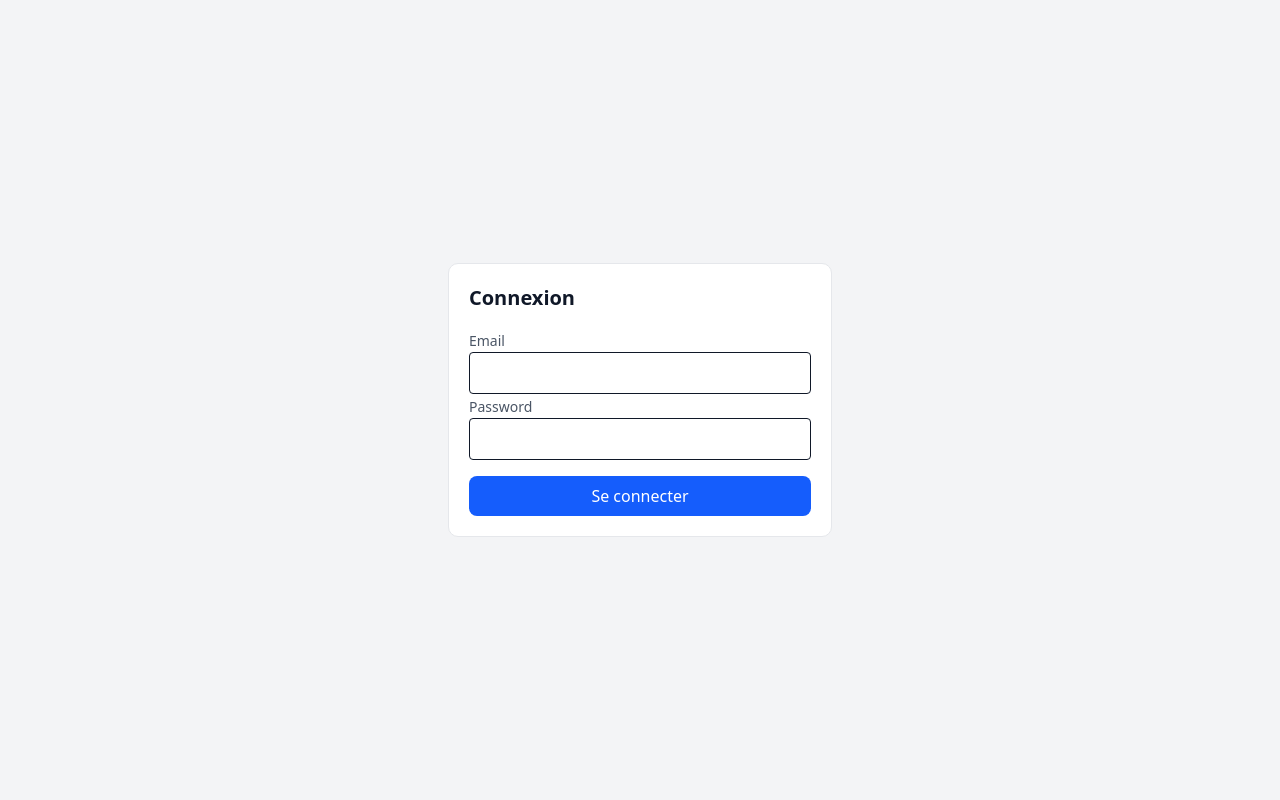
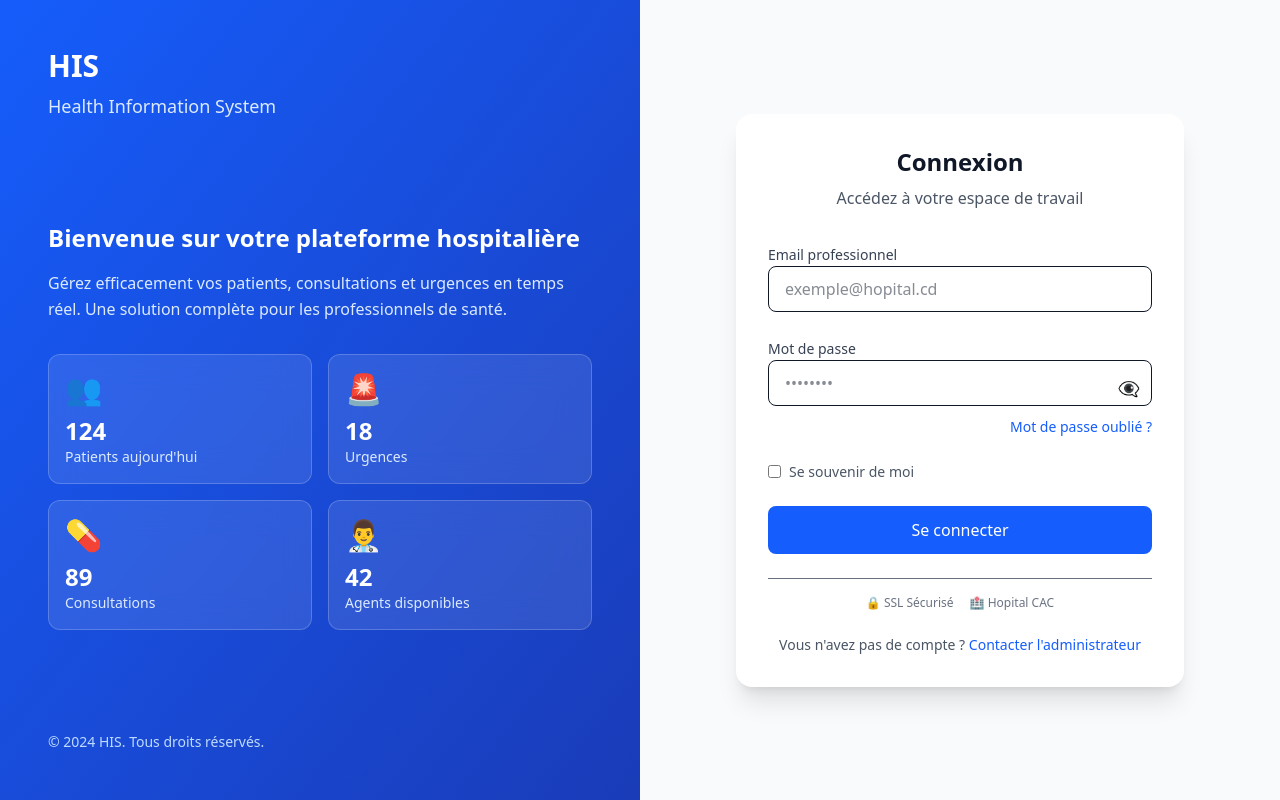
Before and after one commit to FredDev12/his-frontend, a Vue app: page /login in a window 1280 px wide. Built offline with nearby package versions, Linux system fonts and the light colour scheme.

Commit message:
correction page login

```diff
--- a/src/components/ui/BaseInput.vue
+++ b/src/components/ui/BaseInput.vue
@@ -28,35 +28,56 @@ const props = defineProps({
     type: String,
     default: "off",
   },
+  showPasswordToggle: {
+    type: Boolean,
+    default: false
+  }
 })
 
-const emit = defineEmits(["update:modelValue", "blur", "focus", "keydown"])
+const emit = defineEmits(["update:modelValue", "blur", "focus", "keydown", "toggle-password"])
 
 const onInput = (e) => {
   emit("update:modelValue", e.target.value)
 }
+
+const togglePassword = () => {
+  emit("toggle-password")
+}
+
 </script>
 
 <template>
   <div class="space-y-1">
-    <label v-if="label" class="text-sm text-gray-600">
+    <label v-if="label" class="text-sm font-medium text-gray-700">
       {{ label }}
     </label>
 
+    <div class="relative">
       <input
         :type="type"
         :value="modelValue"
         :placeholder="placeholder"
         :disabled="disabled"
         :autocomplete="autocomplete"
-      class="w-full border rounded px-3 py-2 focus:outline-none focus:ring-2 focus:ring-blue-200 disabled:bg-gray-100"
+        class="w-full border rounded-lg px-4 py-2.5 focus:outline-none focus:ring-2 focus:ring-blue-200 disabled:bg-gray-100 transition"
+        :class="{ 'border-red-500': error }"
         @input="onInput"
         @blur="$emit('blur', $event)"
         @focus="$emit('focus', $event)"
         @keydown="$emit('keydown', $event)"
       />
 
-    <p v-if="error" class="text-xs text-red-600">
+      <button
+        v-if="showPasswordToggle"
+        type="button"
+        @click="togglePassword"
+        class="absolute right-3 top-1/2 -translate-y-1/2 text-gray-400 hover:text-gray-600"
+      >
+        <span>{{ type === 'password' ? '👁️' : '👁️‍🗨️' }}</span>
+      </button>
+    </div>
+
+    <p v-if="error" class="text-xs text-red-600 mt-1">
       {{ error }}
     </p>
   </div>
--- a/src/pages/auth/Login.vue
+++ b/src/pages/auth/Login.vue
@@ -1,57 +1,294 @@
 <script setup>
-
-import { ref } from "vue"
+import { ref, computed } from "vue"
 import { useRouter } from "vue-router"
-
 import BaseButton from "../../components/ui/BaseButton.vue"
 import BaseInput from "../../components/ui/BaseInput.vue"
-
 import { useAuthStore } from "../../stores/auth.store"
+import { useToastStore } from "../../stores/toast.store"
 
 const router = useRouter()
+const auth = useAuthStore()
+const toast = useToastStore()
 
-const auth = useAuthStore()
-
+// Form state
 const email = ref("")
 const password = ref("")
+const showPassword = ref(false)
+const rememberMe = ref(false)
+const loading = ref(false)
 
-const submit = async ()=>{
+// Validation
+const errors = ref({})
 
-await auth.login({
-email:email.value,
-password:password.value
-})
+// Stats pour l'affichage (simulées)
+const stats = ref([
+  { label: "Patients aujourd'hui", value: "124", icon: "👥", color: "blue" },
+  { label: "Urgences", value: "18", icon: "🚨", color: "red" },
+  { label: "Consultations", value: "89", icon: "💊", color: "green" },
+  { label: "Agents disponibles", value: "42", icon: "👨‍⚕️", color: "purple" }
+])
 
-router.push("/")
+const validateForm = () => {
+  const newErrors = {}
 
+  if (!email.value) {
+    newErrors.email = "L'email est requis"
+  } else if (!/\S+@\S+\.\S+/.test(email.value)) {
+    newErrors.email = "Email invalide"
+  }
+
+  if (!password.value) {
+    newErrors.password = "Le mot de passe est requis"
+  } else if (password.value.length < 6) {
+    newErrors.password = "Minimum 6 caractères"
+  }
+
+  errors.value = newErrors
+  return Object.keys(newErrors).length === 0
 }
 
+const submit = async () => {
+  if (!validateForm()) return
+
+  loading.value = true
+  try {
+    // Simulation d'appel API (à remplacer par votre vrai login)
+    await new Promise(resolve => setTimeout(resolve, 1000))
+
+    // TODO: Remplacer par votre vrai login
+    // await auth.login({
+    //   email: email.value,
+    //   password: password.value
+    // })
+
+    toast.add("Connexion réussie !", "success")
+    router.push("/")
+  } catch (error) {
+    toast.add(error.response?.data?.message || "Erreur de connexion", "error")
+  } finally {
+    loading.value = false
+  }
+}
+
+const togglePasswordVisibility = () => {
+  showPassword.value = !showPassword.value
+}
+
+// Raccourci clavier (Entrée)
+const handleKeyDown = (e) => {
+  if (e.key === 'Enter' && !loading.value) {
+    submit()
+  }
+}
 </script>
 
 <template>
+  <div class="min-h-screen flex items-stretch">
+    <!-- Left side - Image/Stats -->
+    <div class="hidden lg:flex lg:w-1/2 bg-linear-to-br from-blue-600 to-blue-800 text-white p-12 flex-col justify-between">
+      <div>
+        <h1 class="text-3xl font-bold mb-2">HIS</h1>
+        <p class="text-blue-100 text-lg">Health Information System</p>
+      </div>
 
-<div class="card w-96">
+      <div class="space-y-8">
+        <div>
+          <h2 class="text-2xl font-semibold mb-4">Bienvenue sur votre plateforme hospitalière</h2>
+          <p class="text-blue-100 leading-relaxed">
+            Gérez efficacement vos patients, consultations et urgences en temps réel.
+            Une solution complète pour les professionnels de santé.
+          </p>
+        </div>
 
-<h1 class="text-xl font-bold mb-4">
+        <!-- Stats cards -->
+        <div class="grid grid-cols-2 gap-4">
+          <div
+            v-for="stat in stats"
+            :key="stat.label"
+            class="bg-white/10 backdrop-blur-lg rounded-xl p-4 border border-white/20"
+          >
+            <div class="text-3xl mb-2">{{ stat.icon }}</div>
+            <div class="text-2xl font-bold">{{ stat.value }}</div>
+            <div class="text-sm text-blue-100">{{ stat.label }}</div>
+          </div>
+        </div>
 
-Connexion
+        <!-- Témoignage/Quote
+        <div class="border-l-4 border-blue-300 pl-4 italic text-blue-100">
+          "Une interface intuitive qui a transformé notre gestion quotidienne"
+          <div class="mt-2 text-sm font-medium">— Dr. Marie K., Médecin chef</div>
+        </div>-->
+      </div>
 
-</h1>
+      <div class="text-sm text-blue-200">
+        © 2024 HIS. Tous droits réservés.
+      </div>
+    </div>
 
-<BaseInput label="Email" v-model="email"/>
+    <!-- Right side - Login form -->
+    <div class="w-full lg:w-1/2 flex items-center justify-center p-6 bg-gray-50">
+      <div class="w-full max-w-md">
+        <!-- Logo mobile -->
+        <div class="text-center lg:hidden mb-8">
+          <h1 class="text-2xl font-bold text-gray-900">HIS</h1>
+          <p class="text-gray-600">Health Information System</p>
+        </div>
 
-<BaseInput label="Password" v-model="password"/>
+        <!-- Card de connexion -->
+        <div class="bg-white rounded-2xl shadow-xl p-8">
+          <!-- Header -->
+          <div class="text-center mb-8">
+            <h2 class="text-2xl font-bold text-gray-900">Connexion</h2>
+            <p class="text-gray-600 mt-2">
+              Accédez à votre espace de travail
+            </p>
+          </div>
 
-<BaseButton
-variant="primary"
-class="mt-4 w-full"
-@click="submit"
->
+          <!-- Form -->
+          <form @submit.prevent="submit" class="space-y-6">
+            <!-- Email field -->
+            <div>
+              <BaseInput
+                v-model="email"
+                label="Email professionnel"
+                type="email"
+                placeholder="exemple@hopital.cd"
+                :error="errors.email"
+                autocomplete="email"
+                @keydown="handleKeyDown"
+              />
+            </div>
 
-Se connecter
+            <!-- Password field with visibility toggle -->
+            <div>
+              <div class="relative">
+                <BaseInput
+                  v-model="password"
+                  label="Mot de passe"
+                  :type="showPassword ? 'text' : 'password'"
+                  placeholder="••••••••"
+                  :error="errors.password"
+                  autocomplete="current-password"
+                  @keydown="handleKeyDown"
+                />
 
-</BaseButton>
+                <!-- Toggle password visibility -->
+                <button
+                  type="button"
+                  @click="togglePasswordVisibility"
+                  class="absolute right-3 top-9.5 text-gray-400 hover:text-gray-600 focus:outline-none"
+                  :title="showPassword ? 'Masquer' : 'Afficher'"
+                >
+                  <span class="text-lg">
+                    {{ showPassword ? '👁️' : '👁️‍🗨️' }}
+                  </span>
+                </button>
+              </div>
 
-</div>
+              <!-- Forgot password link -->
+              <div class="text-right mt-2">
+                <a href="#" class="text-sm text-blue-600 hover:text-blue-800 hover:underline">
+                  Mot de passe oublié ?
+                </a>
+              </div>
+            </div>
 
+            <!-- Remember me -->
+            <div class="flex items-center justify-between">
+              <label class="flex items-center gap-2 text-sm text-gray-600 cursor-pointer">
+                <input
+                  type="checkbox"
+                  v-model="rememberMe"
+                  class="rounded border-gray-300 text-blue-600 focus:ring-blue-500"
+                />
+                <span>Se souvenir de moi</span>
+              </label>
+
+              <!-- Demo credentials hint (à enlever en prod) -->
+              <!--<span class="text-xs text-gray-400">demo: admin@demo.com / 123456</span>-->
+            </div>
+
+            <!-- Submit button -->
+            <BaseButton
+              type="submit"
+              variant="primary"
+              class="w-full py-3 text-base"
+              :loading="loading"
+            >
+              {{ loading ? 'Connexion en cours...' : 'Se connecter' }}
+            </BaseButton>
+
+            <!-- Security badges -->
+            <div class="flex items-center justify-center gap-4 text-xs text-gray-500 pt-4 border-t">
+              <span class="flex items-center gap-1">🔒 SSL Sécurisé</span>
+              <span class="flex items-center gap-1">🏥 Hopital CAC</span>
+            </div>
+          </form>
+
+          <!-- Sign up link (si applicable) -->
+          <p class="text-center text-sm text-gray-600 mt-6">
+            Vous n'avez pas de compte ?
+            <a href="#" class="text-blue-600 hover:text-blue-800 font-medium hover:underline">
+              Contacter l'administrateur
+            </a>
+          </p>
+        </div>
+
+        <!-- Mobile footer -->
+        <div class="text-center mt-6 text-sm text-gray-500 lg:hidden">
+          © 2024 HIS - Tous droits réservés
+        </div>
+      </div>
+    </div>
+  </div>
 </template>
+
+<style scoped>
+/* Animation pour les stats cards */
+.bg-white\/10 {
+  transition: transform 0.2s, background-color 0.2s;
+}
+
+.bg-white\/10:hover {
+  transform: translateY(-2px);
+  background-color: rgba(255, 255, 255, 0.15);
+}
+
+/* Style pour l'icône oeil */
+button {
+  transition: opacity 0.2s;
+}
+
+/* Animation pour le formulaire */
+.bg-white {
+  animation: slideUp 0.5s ease-out;
+}
+
+@keyframes slideUp {
+  from {
+    opacity: 0;
+    transform: translateY(20px);
+  }
+  to {
+    opacity: 1;
+    transform: translateY(0);
+  }
+}
+
+/* Style pour les champs de saisie */
+:deep(input) {
+  transition: border-color 0.2s, box-shadow 0.2s;
+}
+
+:deep(input:focus) {
+  border-color: #2563eb;
+  box-shadow: 0 0 0 3px rgba(37, 99, 235, 0.1);
+}
+
+/* Responsive adjustments */
+@media (max-width: 1024px) {
+  .min-h-screen {
+    background: linear-gradient(135deg, #667eea 0%, #764ba2 100%);
+  }
+}
+</style>
--- a/src/pages/dashboard/Dashboard.vue
+++ b/src/pages/dashboard/Dashboard.vue
@@ -308,7 +308,7 @@ const greeting = computed(() => {
 
         <div v-else class="space-y-4">
           <div v-for="log in recentLogs" :key="log.id" class="flex items-start gap-3">
-            <div class="w-8 h-8 rounded-full bg-gray-100 flex items-center justify-center flex-shrink-0">
+            <div class="w-8 h-8 rounded-full bg-gray-100 flex items-center justify-center shrink-0">
               <span>{{ log.success ? '✅' : '❌' }}</span>
             </div>
             <div class="flex-1">
--- a/src/pages/profile/Profile.vue
+++ b/src/pages/profile/Profile.vue
@@ -366,8 +366,8 @@ const formatIpAddress = (ip) => {
         </BaseCard>
 
         <!-- Onglet Historique -->
-        <BaseCard v-if="activeTab === 'logs'" class="flex flex-col h-[600px]">
-          <div class="flex items-center justify-between mb-4 flex-shrink-0">
+        <BaseCard v-if="activeTab === 'logs'" class="flex flex-col h-150">
+          <div class="flex items-center justify-between mb-4 shrink-0">
             <h2 class="text-lg font-semibold">Historique des connexions</h2>
 
             <BaseButton
@@ -433,7 +433,7 @@ const formatIpAddress = (ip) => {
             </div>
           </div>
           <!-- Pied de page avec compteur -->
-          <div class="mt-4 pt-2 border-t text-xs text-gray-500 flex-shrink-0">
+          <div class="mt-4 pt-2 border-t text-xs text-gray-500 shrink-0">
             Total: {{ auth.loginLogs.length }} connexion(s)
           </div>
         </BaseCard>
```
Also changed, not shown: src/components/HelloWorld.vue (deleted, +0 -43 lines). Lines whose indentation alone changed are shown as unchanged.
